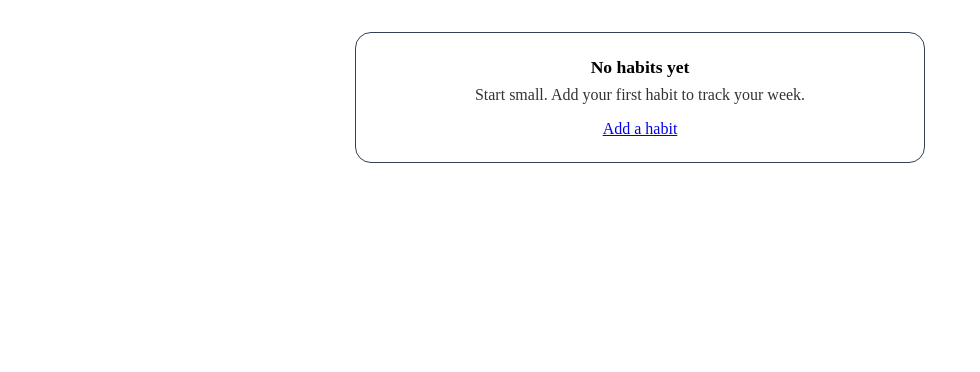
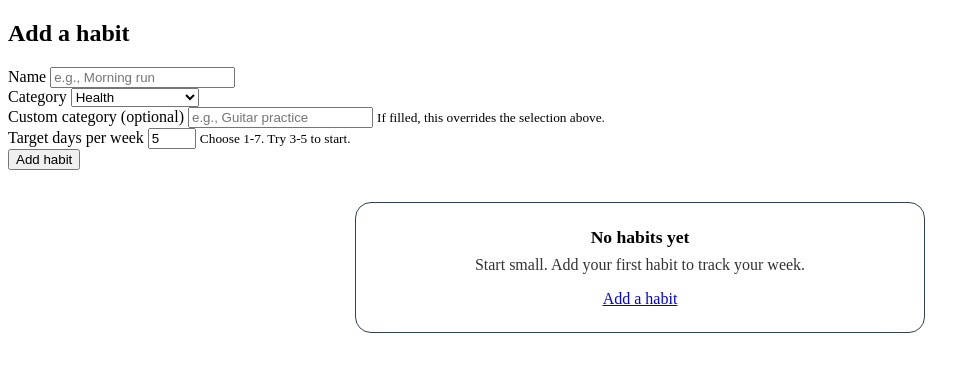
Before and after one commit to FMontiel01/habit-tracker, a Flask app: template templates/index.html in a window 1280 px wide. Shown: the top 372 px of the page, without its empty margins (0-980 px from the left). Run offline with Flask 3, Linux system fonts and the light colour scheme; the template is opened without the code that fills it, so the values that code supplies are empty.

Commit message:
Created a form so user can add habits.

```diff
--- a/templates/index.html
+++ b/templates/index.html
@@ -5,12 +5,50 @@
     <link rel="stylesheet" href="{{ url_for('static', filename='styles.css') }}">
 </head>
 <body>
+    <section class = "add-habit">
+        <h2>Add a habit</h2>
+        <form action="#" method="post" class="add-habit-form">
+            <div class="form-row">
+                <label for="name">Name</label>
+                <input id="name" name="name" type="text" required maxlength="40" placeholder="e.g., Morning run">
+            </div>
+            <div class="form-row">
+                <label for="category">Category</label>
+                <select id="category" name="category">
+                    <option value="Health" selected>Health</option>
+                    <option value="Fitness">Fitness</option>
+                    <option value="Self-Improvement">Self-Improvement</option>
+                    <option value="Study">Study</option>
+                    <option value="Work">Work/Career</option>
+                    <option value="Finance">Finance</option>
+                    <option value="Relationships">Relationships</option>
+                    <option value="Spiritual">Spiritual</option>
+                    <option value="Home">Home</option>
+                    <option value="Hobby">Hobby</option>
+                    <option value="Sleep">Sleep</option>
+                    <option value="Nutrition">Nutrition</option>
+                    <option value="Other">Other</option>
+                </select>
+            </div>
+            <div class="form-row">
+                <label for="category_custom">Custom category (optional)</label>
+                <input id="category_custom" name="category_custom" type="text" maxlength="24" placeholder="e.g., Guitar practice">
+                <small class="help">If filled, this overrides the selection above.</small>
+            </div>
+            <div class="form-row">
+                <label for="target_days">Target days per week</label>
+                <input id="target_days" name="target_days" type="number" min="1" max="7" step="1" value="5" aria-describedby="target-hint">
+                <small id="target-hint" class="help">Choose 1-7. Try 3-5 to start.</small>
+            </div>
+            <button type="submit" class="btn">Add habit</button>
+        </form>
+    </section>
     {% if my_habits %}
         <div class = "cards-grid">
             {%for habit in my_habits%}
                 <div class="habit-card">
                     <h2>{{ habit.name }}</h2>
-                    <p>{{ habit.type }}</p>
+                    <p>{{ habit.category }}</p>
                     <p>{{ habit.target_days }} days</p>
                     <p>{{ habit.completed_dates }}</p>
                     <p>{{ habit.date_created }}</p>
```
